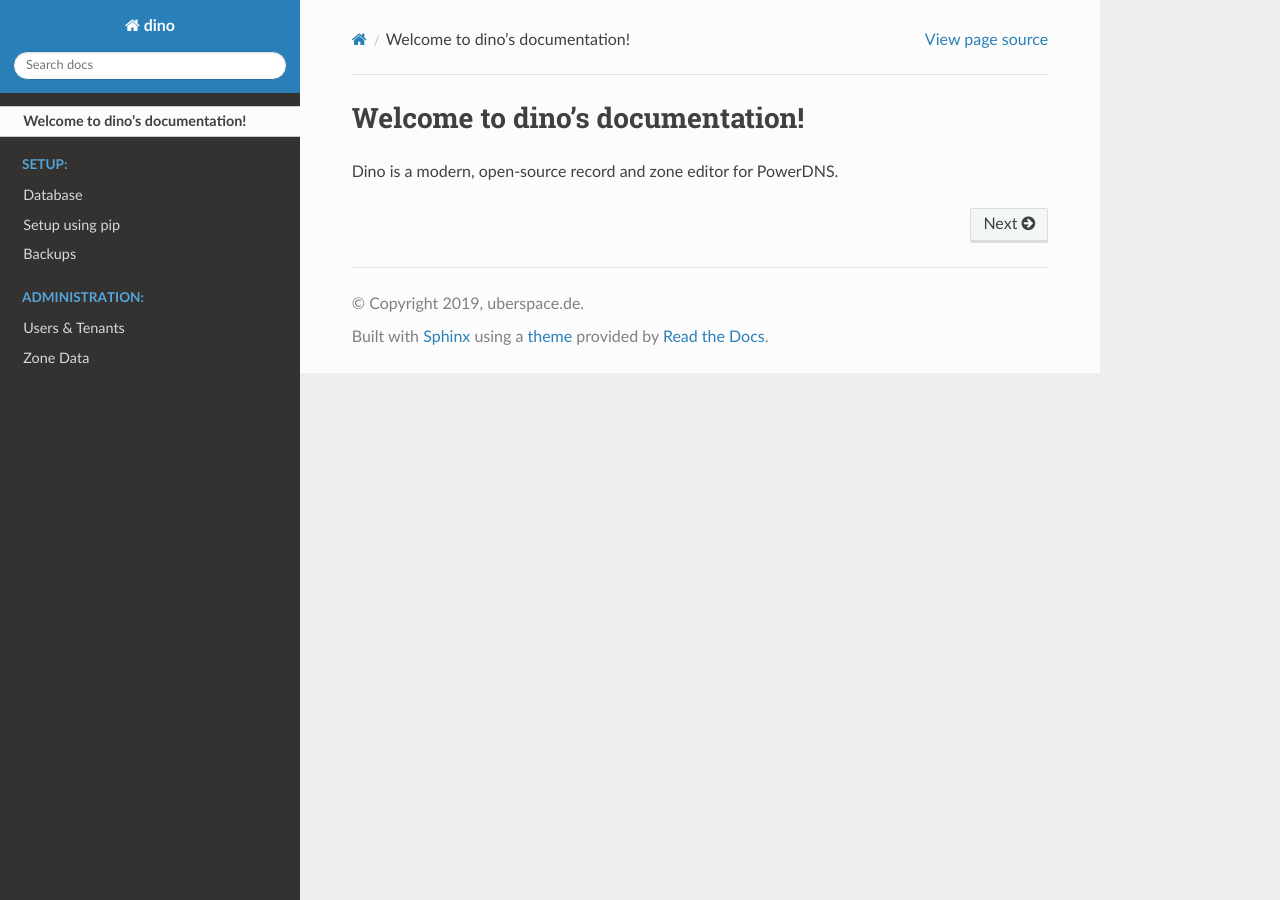
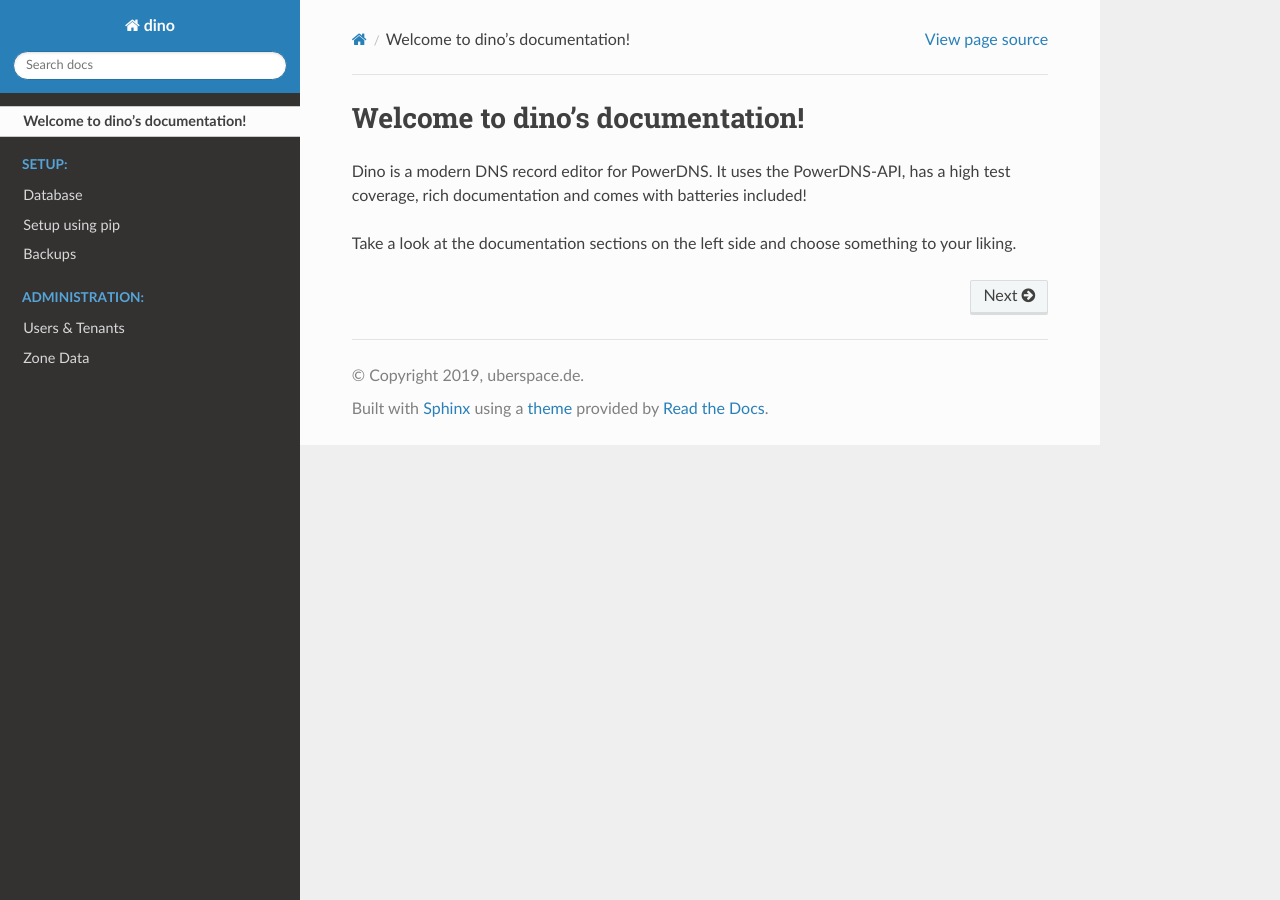
Before and after one commit to Uberspace/dino, a Sphinx documentation site: the page built from doc/index.rst, in a window 1280 px wide. Built offline with Sphinx 7.4.7 and the Read the Docs theme 2.0.0, drawn with Linux system fonts in a browser that asks for light colours; the version number could not be read and is left out.

Commit message:
readme: spruce up doc intro

```diff
--- a/doc/index.rst
+++ b/doc/index.rst
@@ -1,7 +1,11 @@
 Welcome to dino's documentation!
 ================================
 
-Dino is a modern, open-source record and zone editor for PowerDNS.
+Dino is a modern DNS record editor for PowerDNS. It uses the PowerDNS-API, has a
+high test coverage, rich documentation and comes with batteries included!
+
+Take a look at the documentation sections on the left side and choose something
+to your liking.
 
 .. toctree::
    :hidden:
```
